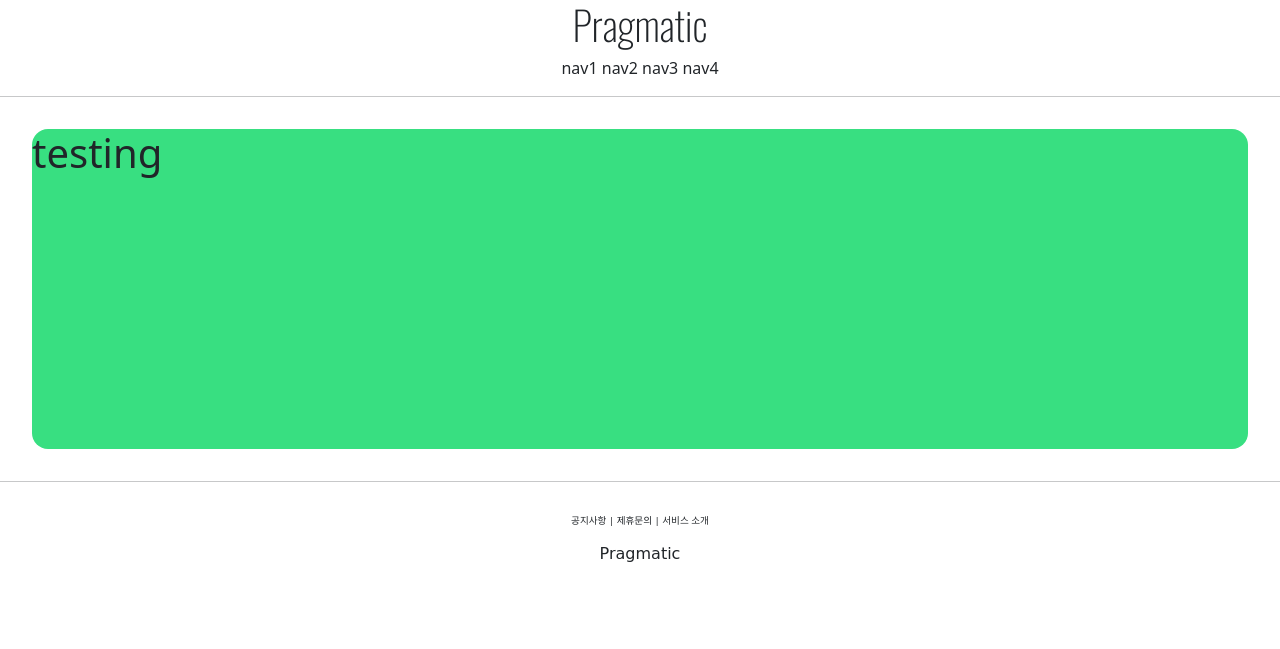
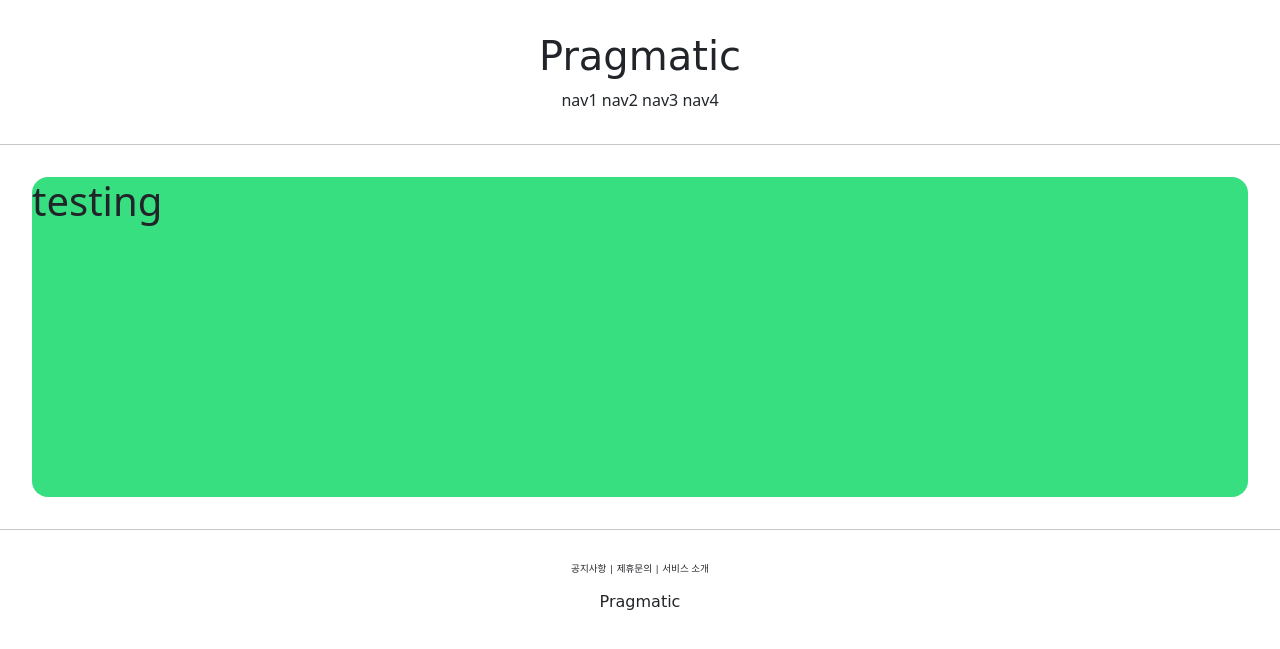
Before and after one commit to SeongHwan1101/Django_Pinterest, a Django app: page /account/hello_world/ in a window 1280 px wide. Shown: the top 649 px of the page. Run offline with Django 4.2, Linux system fonts and the light colour scheme.

Commit message:
Django course 11 commit

```diff
--- a/pragmatic/settings.py
+++ b/pragmatic/settings.py
@@ -127,7 +127,7 @@ USE_TZ = True
 # Static files (CSS, JavaScript, Images)
 # https://docs.djangoproject.com/en/4.2/howto/static-files/
 
-STATIC_URL = 'static/'
+STATIC_URL = '/static/'
 
 STATIC_ROOT = os.path.join(BASE_DIR, 'staticfiles')
 
--- a/static/base.css
+++ b/static/base.css
@@ -1,7 +1,17 @@
-.pragmatic_footer_logo {
+.pragmatic_logo {
     font-family: 'Lobster', cursive;
 }
 
 .pragmatic_footer_button {
     font-size: .6rem
 }
+
+.pragmatic_footer {
+    text-align: center;
+    margin-top: 2rem;
+}
+
+.pragmatic_header {
+    text-align: center;
+    margin: 2rem 0;
+}
--- a/templates/footer.html
+++ b/templates/footer.html
@@ -1,4 +1,4 @@
-    <div style="text-align: center;  margin-top: 2rem;">
+    <div class="pragmatic_footer">
 
         <div class="pragmatic_footer_button">
             <span>공지사항</span> |
@@ -7,6 +7,6 @@
         </div>
 
         <div style="margin-top: 1rem;">
-            <h6 class="pragmatic_footer_logo">Pragmatic</h6>
+            <h6 class="pragmatic_logo">Pragmatic</h6>
         </div>
     </div>
--- a/templates/head.html
+++ b/templates/head.html
@@ -12,6 +12,6 @@
     <link rel="preconnect" href="https://fonts.gstatic.com" crossorigin>
     <link href="https://fonts.googleapis.com/css2?family=Oswald:wght@200&display=swap" rel="stylesheet">
 
-    <!--    DEFAULT CSS LINK   -->
+    <!--   DEFAULT CSS LINK   -->
     <link rel="stylesheet" type="text/css" href="{% static 'base.css' %}">
 </head>
--- a/templates/header.html
+++ b/templates/header.html
@@ -1,6 +1,6 @@
-<div style="text-align: center; margin-bottom: 2rem 0; ">
+<div class="pragmatic_header">
    <div>
-       <h1 style="font-family: 'Oswald', sans-serif;">Pragmatic</h1>
+       <h1 class="pragmatic_logo">Pragmatic</h1>
    </div>
     <div>
         <span>nav1</span>
```
